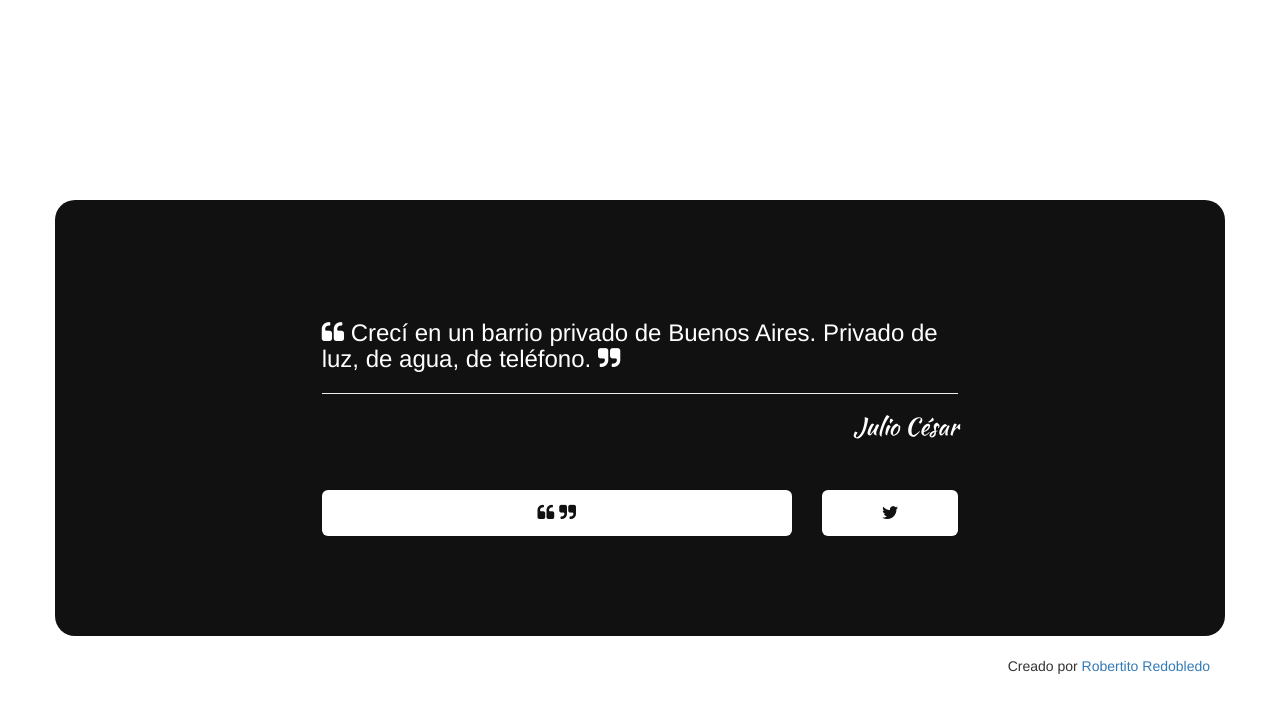
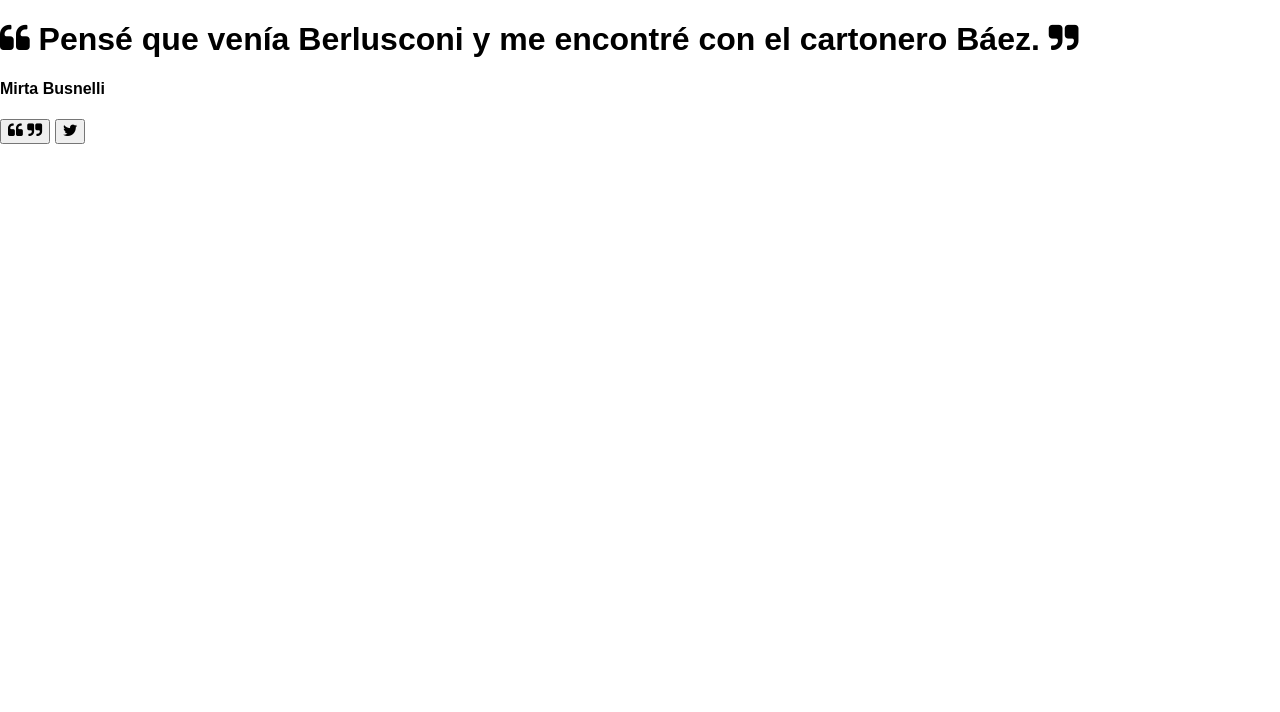
Before and after one commit to afuh/Quote, a plain HTML site: page index.html in a window 1280 px wide. Drawn offline with nearby package versions, Linux system fonts and the light colour scheme.

Commit message:
Update js

```diff
--- a/index.html
+++ b/index.html
@@ -9,7 +9,6 @@
     <link rel="shortcut icon" href="#" type="image/x-icon">
 
     <link href="https://fonts.googleapis.com/css?family=Kaushan+Script" type="text/css" rel="stylesheet">
-    <link href="https://maxcdn.bootstrapcdn.com/bootstrap/3.3.6/css/bootstrap.min.css" rel="stylesheet prefetch">
     <link href="https://maxcdn.bootstrapcdn.com/font-awesome/4.4.0/css/font-awesome.min.css" rel="stylesheet prefetch">
 
     <link href="styles/lib/normalize.css" type="text/css" rel="stylesheet">
@@ -17,28 +16,27 @@
     <link href="styles/main.css" type="text/css" rel="stylesheet">
     <script src="main.js" type="text/javascript"></script>
 </head>
+<body>
 
-<body>
-    <div class="container" id="container">
-        <div class="row">
-            <div class="col-md-offset-2 col-md-8 col-xs-12">
-                <h3><i class="fa fa-quote-left"></i> <span id="quotes"></span> <i class="fa fa-quote-right"></i></h3>
-                <hr>
-                <h4><span id="autores"></span></h4>
-            </div>
-        </div>
-        <div class="row">
-            <div class="col-md-offset-2 col-md-6 col-xs-8">
-                <button id="hit" type="button" class="btn btn-block btn-lg"><i class="fa fa-quote-left"></i> <i class="fa fa-quote-right"></i></button>
-            </div>
-            <div class="col-md-2 col-xs-4">
-                <button id="tweet" type="button" class="btn btn-block btn-lg"><i class="fa fa-twitter"></i></button>
-            </div>
-        </div>
+
+  <section>
+    <div class="cont">
+      <div class="quote">
+        <h1><i class="fa fa-quote-left"></i> <span id="quotes"></span> <i class="fa fa-quote-right"></i></h1>
+      </div>
+      <div class="autor">
+        <h4><span id="autores"></span></h4>
+      </div>
     </div>
-    <div class="container text-right">
-        <p>Creado por <a href="#" target="_blank">Robertito Redobledo</a></p>
+    <div class="buttons">
+      <button id="getQuote" type="button"><i class="fa fa-quote-left"></i> <i class="fa fa-quote-right"></i></button>
+      <button id="tweet" type="button"><i class="fa fa-twitter"></i></button>
     </div>
+  </section>
+  <!-- <div>
+    <p>Creado por <a href="#" target="_blank">Robertito Redobledo</a></p>
+  </div> -->
+
 
 </body>
 </html>
--- a/main.js
+++ b/main.js
@@ -1,42 +1,52 @@
-var quoteMostrada,
-    autorMostrado,
-    quote = [],
-    autor = [];
+window.onload = function() {
+  app.init();
+};
 
+var app = {
+  init: function(){
+      this.request();
+      this.buttons();
 
+      function delay() {
+          setTimeout(app.render, 300);
+        }
+      delay();
+  },
+  cache: function(q, a){
+      this.quote = q;
+      this.autor = a;
+      this.tweetQuote;
+      this.tweetAutor;
+  },
+  request: function() {
       var request = new XMLHttpRequest(),
           url = "https://raw.githubusercontent.com/afuh/Quote/master/quotes.json";
-
       request.open('GET', url);
       request.responseType = 'json';
       request.send();
-
       request.onload = function() {
-  var data = this.response;
-  quote = data.quotes;
-  autor = data.autores;
+          app.cache(this.response.quotes, this.response.autores);
     }
-
-function randomQ() {
-    var index = Math.floor(Math.random() * quote.length);
-    quoteMostrada = quote[index];
-    document.getElementById('quotes').innerHTML = quote[index];
-
-    index = Math.floor(Math.random() * autor.length);
-    autorMostrado = autor[index];
-    document.getElementById('autores').innerHTML = autor[index];
-}
-
-function shareTweet(){
-    window.open("https://twitter.com/intent/tweet?text=" + encodeURIComponent('"'+ quoteMostrada + '" ' + "– "+ autorMostrado +"."));
-}
-
-window.onload = function() {
-   document.getElementById("hit").addEventListener("click", randomQ, false);
-   document.getElementById("tweet").addEventListener("click", shareTweet, false);
-
-    function delay() {
-    setTimeout(randomQ, 200);
-  }
-  delay();
+  },
+  randomQuote: function() {
+      var i = Math.floor(Math.random() * app.quote.length)
+      app.cache.tweetQuote = app.quote[i];
+      return app.quote[i];
+  },
+  randomAutor: function() {
+      var i = Math.floor(Math.random() * app.autor.length);
+      app.cache.tweetAutor = app.autor[i];
+      return app.autor[i];
+  },
+  buttons: function() {
+      document.getElementById("getQuote").addEventListener("click", this.render);
+      document.getElementById("tweet").addEventListener("click", this.tweet);
+  },
+  render: function() {
+      document.getElementById('quotes').innerHTML = app.randomQuote();
+      document.getElementById('autores').innerHTML = app.randomAutor();
+  },
+  tweet: function(){
+      window.open("https://twitter.com/intent/tweet?text=" + encodeURIComponent('"'+ app.cache.tweetQuote + '" ' + "– "+   app.cache.tweetAutor +"."));
+  },
 };
--- a/styles/lib/_colors.sass
+++ /dev/null
@@ -1,21 +0,0 @@
-// http://clrs.cc/
-
-$aqua: #7FDBFF
-$blue: #0074D9
-$navy: #001F3F
-$teal: #39CCCC
-$green: #2ECC40
-$olive: #3D9970
-$lime: #01FF70
-
-$yellow: #FFDC00
-$orange: #FF851B
-$red: #FF4136
-$fuchsia: #F012BE
-$purple: #B10DC9
-$maroon: #85144B
-
-$white: #FFFFFF
-$silver: #DDDDDD
-$gray: #AAAAAA
-$black: #111111
--- a/styles/lib/_variables.sass
+++ b/styles/lib/_variables.sass
@@ -1,4 +1,25 @@
-//Inicio
+// http://clrs.cc/
+
+$aqua: #7FDBFF
+$blue: #0074D9
+$navy: #001F3F
+$teal: #39CCCC
+$green: #2ECC40
+$olive: #3D9970
+$lime: #01FF70
+
+$yellow: #FFDC00
+$orange: #FF851B
+$red: #FF4136
+$fuchsia: #F012BE
+$purple: #B10DC9
+$maroon: #85144B
+
+$white: #FFFFFF
+$silver: #DDDDDD
+$gray: #AAAAAA
+$black: #111111
+
 *
   box-sizing: border-box
   -webkit-box-sizing: border-box
--- a/styles/lib/main.sass
+++ b/styles/lib/main.sass
@@ -1,30 +1 @@
-@import _colors
 @import _variables
-
-#container
-  color: $white
-  background: $black
-  margin: 200px auto
-  margin-bottom: 20px
-  padding: 100px
-  min-height: 150px
-  border-radius: 20px
-  transition: all 0.2s ease
-
-#containerTwiter
-  color: $white
-  background: $black
-  padding: 10px
-
-button
-  margin-top: 40px
-  background-color: $white
-  color: $black
-  &:hover
-    color: $black !important
-    background-color: $silver
-
-h4
-  font-size: 24px
-  text-align: right
-  font-family: "Kaushan Script"
```
Also changed, not shown: styles/main.css. Lines whose indentation alone changed are shown as unchanged.
